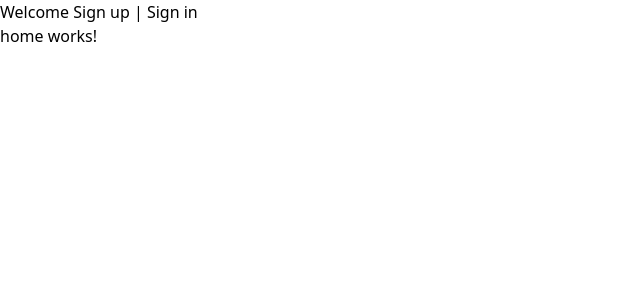
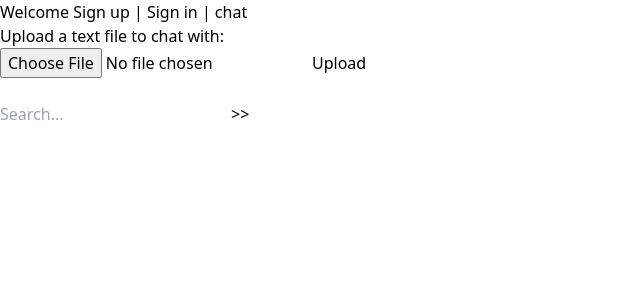
Before and after one commit to ahmedm3377/Web-Based-RAG-Application, an Angular app in the folder Frontend/chatpdf/: page /chat in a window 1280 px wide. Shown: the top 300 px of the page, without its empty margins (0-640 px from the left). Built offline with nearby package versions, Linux system fonts and the light colour scheme.

Commit message:
add file uploading an query component

```diff
--- a/Frontend/chatpdf/src/app/app.component.ts
+++ b/Frontend/chatpdf/src/app/app.component.ts
@@ -11,7 +11,8 @@ import { UsersService } from './Users/user.service';
     { <button [routerLink]="['']"> Sign out</button>}
    @else{
     <button [routerLink]="['signup']">Sign up</button> |
-    <button [routerLink]="['signin']"> Sign in</button>
+    <button [routerLink]="['signin']"> Sign in</button> |
+    <button [routerLink]="['chat']"> chat</button>
    }
 
     <router-outlet></router-outlet>
--- a/Frontend/chatpdf/src/app/app.config.ts
+++ b/Frontend/chatpdf/src/app/app.config.ts
@@ -12,6 +12,7 @@ export const appConfig: ApplicationConfig = {
       { path: '', component: HomeComponent, pathMatch: 'full' },
       { path: 'signup', component: SignupComponent },
       { path: 'signin', component: SigninComponent },
+      { path: 'chat', loadComponent: () => import('./chatting/chat/chat.component').then(m => m.ChatComponent) },
       { path: '**', component: HomeComponent },
     ], withComponentInputBinding(), withViewTransitions(), withInMemoryScrolling({ scrollPositionRestoration: 'enabled' })),
     provideAnimationsAsync(),
--- /dev/null
+++ b/Frontend/chatpdf/src/app/chat.service.ts
@@ -0,0 +1,23 @@
+import { Injectable, inject, signal } from '@angular/core';
+import { HttpClient } from '@angular/common/http';
+
+
+import { SERVER_URL } from '../../environments/environment.development';
+
+@Injectable({
+  providedIn: 'root'
+})
+export class ChatService {
+
+
+
+   #http = inject(HttpClient);
+
+   uploadFile(data: File) {
+     return this.#http.post<{ success: boolean, data: string }>(SERVER_URL + 'TBD', data);
+   }
+
+   SendQuery(query:String) {
+     return this.#http.post<{ success: boolean, data: string }>(SERVER_URL + 'TBD', query);
+   }
+}
--- /dev/null
+++ b/Frontend/chatpdf/src/app/chatting/chat/chat.component.ts
@@ -0,0 +1,15 @@
+import { Component } from '@angular/core';
+import { PromptComponent } from '../prompt/prompt.component';
+
+@Component({
+  selector: 'app-chat',
+  imports: [PromptComponent],
+  template: `
+
+    <app-prompt></app-prompt>
+  `,
+  styles: ``
+})
+export class ChatComponent {
+
+}
--- /dev/null
+++ b/Frontend/chatpdf/src/app/chatting/chatingStyle.css
@@ -0,0 +1,71 @@
+form {
+  max-width: 600px;
+  margin: 20px auto;
+  padding: 20px;
+  border: 2px solid #4a90e2;
+  border-radius: 8px;
+  background-color: #f9f9f9;
+  box-shadow: 0 4px 10px rgba(0, 0, 0, 0.1);
+}
+
+fieldset {
+  border: none;
+  margin-bottom: 20px;
+}
+
+legend {
+  font-size: 1.5em;
+  color: #4a90e2;
+  margin-bottom: 10px;
+}
+
+.file-input {
+  display: inline;
+  margin: 10px 0;
+}
+
+.upload-button {
+  background-color: #4a90e2;
+  color: white;
+  border: none;
+  border-radius: 5px;
+  padding: 10px 15px;
+  cursor: pointer;
+  transition: background-color 0.3s;
+  align: right;
+}
+
+.upload-button:hover {
+  background-color: #45a049;
+}
+
+.relative {
+  position: relative;
+}
+
+.search-input {
+  width: calc(100% - 50px); /* Adjusts for button width */
+  padding: 10px;
+  border: 2px solid #ccc;
+  border-radius: 5px;
+  transition: border-color 0.3s;
+}
+
+.search-input:focus {
+  border-color: #4a90e2;
+  outline: none;
+}
+
+.search-button {
+  position: absolute;
+  right: 0;
+  top: 0;
+  height: 100%;
+  background-color: #4a90e2;
+  color: white;
+  border: none;
+  border-top-right-radius: 5px;
+  border-bottom-right-radius: 5px;
+  padding: 0 15px;
+  cursor: pointer;
+}
--- /dev/null
+++ b/Frontend/chatpdf/src/app/chatting/prompt/prompt.component.ts
@@ -0,0 +1,82 @@
+import { Component, inject } from '@angular/core';
+import { FormBuilder, ReactiveFormsModule, Validators } from '@angular/forms';
+import { ChatService } from '../../chat.service';
+
+@Component({
+  selector: 'app-prompt',
+  imports: [ReactiveFormsModule],
+  styleUrls: ['../chatingStyle.css'],
+  template: `
+
+<form [formGroup]="form">
+
+<fieldset>
+    <legend>Upload a text file to chat with:</legend>
+<div style="width: 100%;">
+    <input
+        id="file_input"
+        type="file"
+        (change)="onFileSelected($event)"
+        accept=".pdf, .txt, .doc, .docx"
+        class="file-input"
+    >
+    <button (click)="uploadFile()" class="upload-button">Upload</button>
+    </div>
+</fieldset>
+
+<br />
+
+<div class="relative inline-block" style="width: 100%;">
+    <input
+        type="text"
+        placeholder="Search..."
+        formControlName="searchBox"
+        (keyup.enter)="search()"
+        class="search-input"
+    />
+    <button
+        (click)="search()"
+        class="absolute search-button"
+    >
+        >>
+    </button>
+</div>
+</form>
+  `,
+  styles: `
+
+  `
+})
+export class PromptComponent {
+  chatService = inject(ChatService);
+
+
+  form = inject(FormBuilder).nonNullable.group({
+    searchBox:['', Validators.required]
+      });
+
+    search(){
+      let textValue = this.form.controls.searchBox.value;
+      if (textValue) {
+          this.chatService.SendQuery(textValue);
+          console.log(textValue);
+          this.form.controls.searchBox.setValue('');
+      }
+
+    }
+
+  selectedFile: File | null = null;
+
+  onFileSelected(event: any) {
+    this.selectedFile = event.target.files[0];
+  }
+  uploadFile() {
+    if (this.selectedFile) {
+      this.chatService.uploadFile(this.selectedFile);
+      console.log('Uploading file:', this.selectedFile);
+
+    }
+  }
+
+
+}
```
